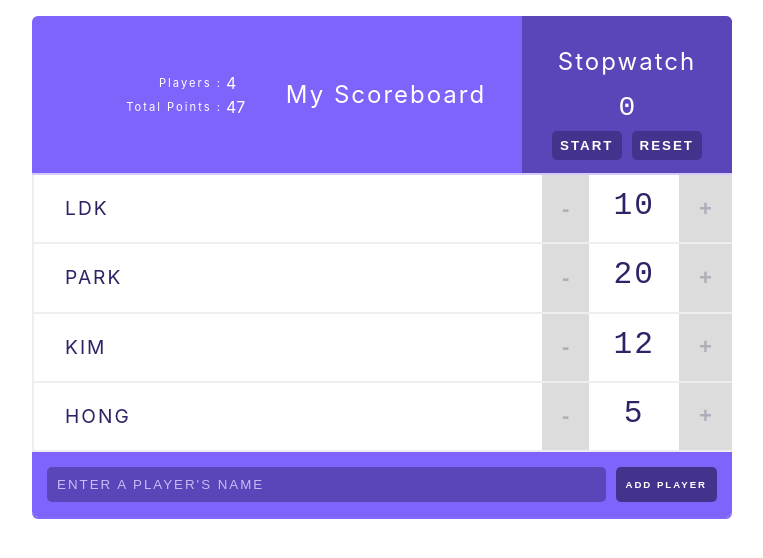
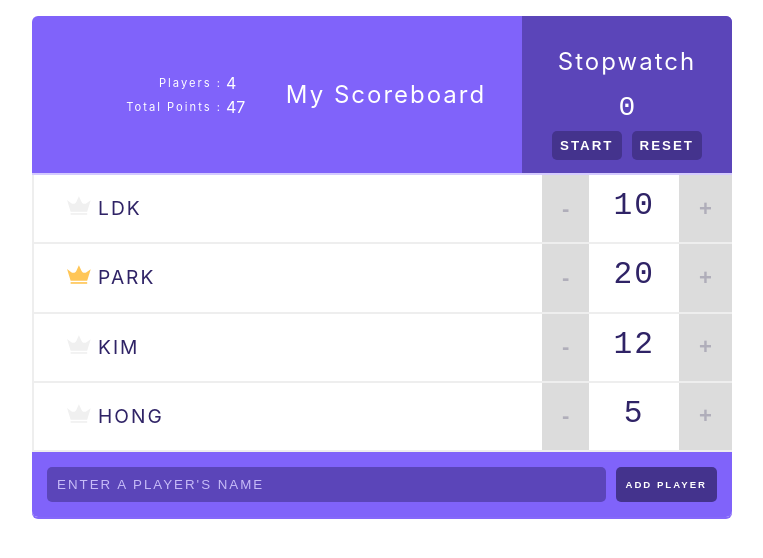
Before and after one commit to CeyoungLee/scoreboard, a React (Create React App) app: page / in a window 1280 px wide. Shown: the top 558 px of the page, without its empty margins (258-1021 px from the left). Built offline with nearby package versions, Linux system fonts and the light colour scheme.

Commit message:
stopwatch 훅스화 완료

```diff
--- a/src/App.js
+++ b/src/App.js
@@ -1,20 +1,24 @@
 import React from 'react';
 import './App.css';
 import {Header} from './components/Header';
-import Player from './components/Player';
 import AddPlayerForm from "./components/AddPlayerForm";
 import {connect} from "react-redux";
-
-let maxId = 4;
+import {CustomPlayer} from "./components/CustomPlayer";
+import _ from 'lodash';
+import Player from './components/Player';
 
 class App extends React.Component {
+  getHighScore(){
+    const maxObj = _.maxBy(this.props.players, 'score');
+    return maxObj.score;
+  }
 
   render() {
     return (<div className="scoreboard">
       <Header title="My Scoreboard" players={this.props.players}/>
       {
         this.props.players.map((player) => (
-          <Player name={player.name} key={player.id.toString()} score={player.score}/>
+          <CustomPlayer name={player.name} key={player.id.toString()} score={player.score} isHighScore={this.getHighScore() === player.score}/>
         ))
       }
       <AddPlayerForm></AddPlayerForm>
--- /dev/null
+++ b/src/components/CustomPlayer.js
@@ -0,0 +1,21 @@
+import React from 'react';
+import {Player} from "./Player";
+
+
+export class CustomPlayer extends React.Component {
+  render() {
+    let dynamicClass = 'svg';
+    if(this.props.isHighScore){
+      dynamicClass += ' is-high-score';
+    }
+
+    return (
+      <Player {...this.props}>
+        <svg viewBox="0 0 44 35" className={dynamicClass}>
+          <path d="M26.7616 10.6207L21.8192 0L16.9973 10.5603C15.3699 14.1207 10.9096 15.2672 7.77534 12.9741L0 7.24138L6.56986 28.8448H37.0685L43.5781 7.72414L35.7425 13.0948C32.6685 15.2672 28.3288 14.0603 26.7616 10.6207Z" transform="translate(0 0.301727)"/>
+          <rect width="30.4986" height="3.07759" transform="translate(6.56987 31.5603)"/>
+        </svg>
+      </Player>
+    );
+  }
+}
--- a/src/components/Player.js
+++ b/src/components/Player.js
@@ -3,7 +3,7 @@ import React from "react";
 import {removePlayer} from "../redux/actions";
 import {connect} from "react-redux";
 
-export class Player extends React.Component{
+export class Player extends React.PureComponent{
   render(){
     console.log(this.props.name, 'rendered');
     const {removePlayer, id, name, score} = this.props;
@@ -11,6 +11,7 @@ export class Player extends React.Component{
       <div className="player">
     <span className="player-name">
       <button className="remove-player" onClick={() => removePlayer(id)}> x </button>
+      {this.props.children}
       {name}
     </span>
         <Counter id={id} score={score} />
@@ -18,14 +19,14 @@ export class Player extends React.Component{
     );
   }
 
- shouldComponentUpdate(nextProps, nextState, nextContext) {
+/* shouldComponentUpdate(nextProps, nextState, nextContext) {
     //console.log(nextProps);
     if (nextProps.score !== this.props.score){
       return true;
     }else{
       return false;
     }
-  }
+  }*/
 }
 
 const mapActionToProps = (dispatch) => ({
```
Also changed, not shown: src/components/StopwatchHooks.js (added, +38 -0 lines).
